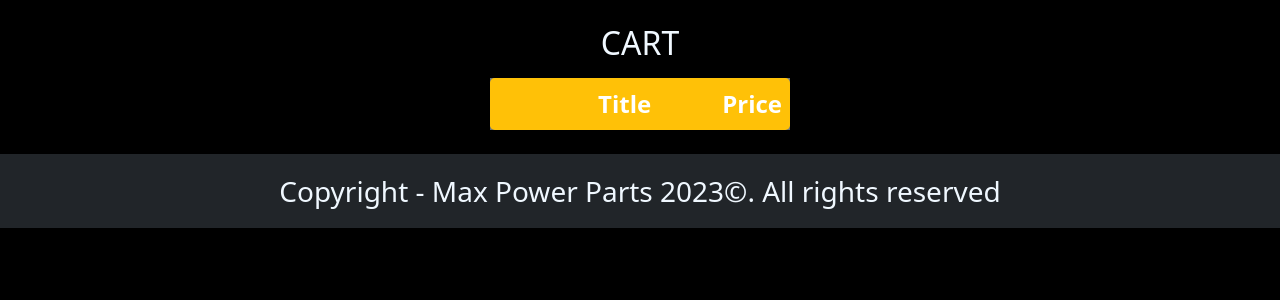
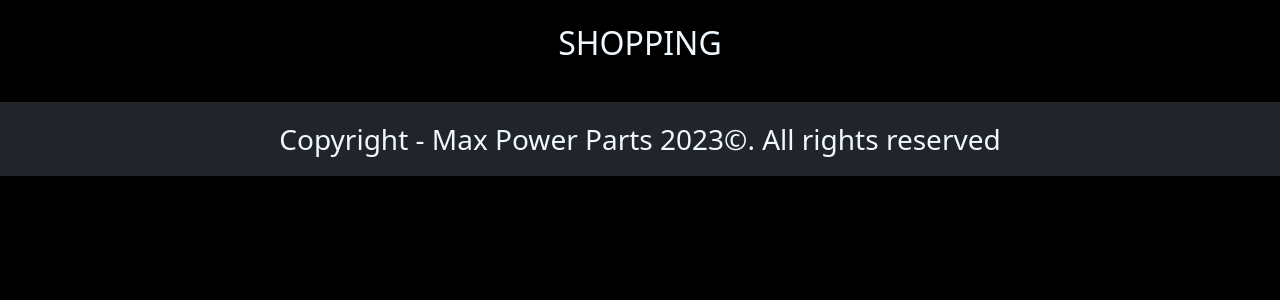
Before and after one commit to MaxiALF/Backend, a Node server app: template src/views/orders.handlebars in a window 1280 px wide. Shown: the part 64-364 px from the top of the page. Run offline with Node 20, Linux system fonts and the light colour scheme; the template is opened without the code that fills it, so the values that code supplies are empty; some libraries are stand-ins or nearby versions.

Commit message:
desafio8 (#11)

```diff
--- a/src/data/mongo/models/order.model.js
+++ b/src/data/mongo/models/order.model.js
@@ -17,7 +17,7 @@ const schema = new Schema(
 );
 
 schema.pre("find", function () { this.populate("user_id", "-password -createdAT -updateAt -__v")})
-schema.pre("find", function () { this.populate("product_id", "title price stock")})
+schema.pre("find", function () { this.populate("product_id", "title price stock photo")})
 
 schema.plugin(mongoosePaginate)
 const Order = model(collection, schema);
--- a/src/routers/api/orders.router.js
+++ b/src/routers/api/orders.router.js
@@ -27,7 +27,7 @@ export default class OrdersRouter extends customRouter {
       }
     });
 
-    this.get("/", ["ADMIN", "PREM"], async (req, res, next) => {
+    this.get("/", ["ADMIN", "PREM", "USER"], async (req, res, next) => {
       try {
         const filter = {};
         if (req.query.state) {
@@ -37,6 +37,7 @@ export default class OrdersRouter extends customRouter {
           limit: req.query.limit || 10,
           page: req.query.page || 1,
           sort: { user_id: 1 },
+          lean:true
         };
         if (req.query.user_id === "desc") {
           sortAndPaginate.sort.user_id = -1;
@@ -48,7 +49,7 @@ export default class OrdersRouter extends customRouter {
       }
     });
 
-    this.get("/:oid",  ["ADMIN", "PREM"], async (req, res, next) => {
+    this.get("/:oid",  ["ADMIN", "PREM", "USER"], async (req, res, next) => {
       try {
         const { oid } = req.params;
         const one = await orders.readOne(oid);
--- a/src/views/orders.handlebars
+++ b/src/views/orders.handlebars
@@ -1,48 +1,56 @@
 <main class="flex-grow-1 w-100 d-flex flex-column">
-  <h2 class="subtitle mt-4 mb-2 text-center">CART</h2>
+  <h2 class="subtitle mt-4 mb-2 text-center">SHOPPING</h2>
   {{#if message}}
-    <h3 class="bg-secondary text-danger text-center m-auto mt-3 mb-3 p-2" style="width: 300px;" style="height: 100px;" >No orders yet!</h3>
+    <h3
+      class="bg-secondary text-danger text-center m-auto mt-3 mb-3 p-2"
+      style="width: 300px;"
+      style="height: 100px;"
+    >No orders yet!</h3>
   {{else}}
+
     <section
       class="d-flex flex-column justify-content-center align-items-center m-auto mt-2 mb-4 bg-secondary"
       style="width: auto;"
     >
-      <article class="w-100 d-flex bg-warning rounded-3">
-        <p style="width: 100px;" class="m-0 p-2 fw-bold"></p>
-        <p
-          style="width: 100px;"
-          class="d-flex justify-content-start align-items-center m-0 p-2 fw-bold text-white fs-4"
-        >Title</p>
-        <p
-          style="width: 100px;"
-          class="d-flex justify-content-end align-items-center m-0 p-2 fw-bold text-white fs-4"
-        >Price</p>
-      </article>
+
       {{#each orders}}
-        <article class="w-100 d-flex border border-warning lean: true">
-          <img
+        <table class="table table-dark table-striped w-100 m-0">
+          <thead class="bg-warning">
+            <tr class="text-warning fs-4">
+              <th scope="col">{{this.product_id.title}}</th>
+              <th scope="col"></th>
+              <th scope="col"></th>
+              <th scope="col"></th>
+            </tr>
+          </thead>
+          <tbody>
+            <tr>
+              <td><img
                   src="{{this.product_id.photo}}"
                   style="height: 150px; width: 200px"
-            class="object-fit-cover rounded-3 "
+                  class="object-fit-cover rounded-3"
                   alt="{{this.product_id.title}}"
-          />
-          <p
-            class="d-flex justify-content-start align-items-center m-0 p-2 text-warning "
-            style="width: 100px;"
-          >{{this.product_id.title}}
-          </p>
-          <p
-            class="d-flex justify-content-end align-items-center m-0 p-2"
-            style="width: 100px;"
-          >${{this.product_id.price}}</p>
-          <span
+                /></td>
+              <td
+                class="align-middle text-center"
+              ></td>
+              <td
+                class="align-middle text-center"
+              >${{this.product_id.price}}</td>
+              <td class="align-middle text-center"><span
                   class="d-flex justify-content-center align-items-center m-0 p-2"
                   style="width: 60px;"
                 >
-          <button id={{this._id}} class="btn btn-danger btnDelete m-auto">🗑</button>
-          </span>
-        </article>
+                  <button
+                    id={{this._id}}
+                    class="btn btn-danger btnDelete m-auto"
+                  >🗑</button>
+                </span></td>
+            </tr>
+          </tbody>
+        </table>
       {{/each}}
+
     </section>
     <span class="w-100 d-flex justify-content-center">
       {{#if prev}}
```
Also changed, not shown: src/routers/views/orders.view.js (+4 -5 lines), README.md. Lines whose indentation alone changed are shown as unchanged.
